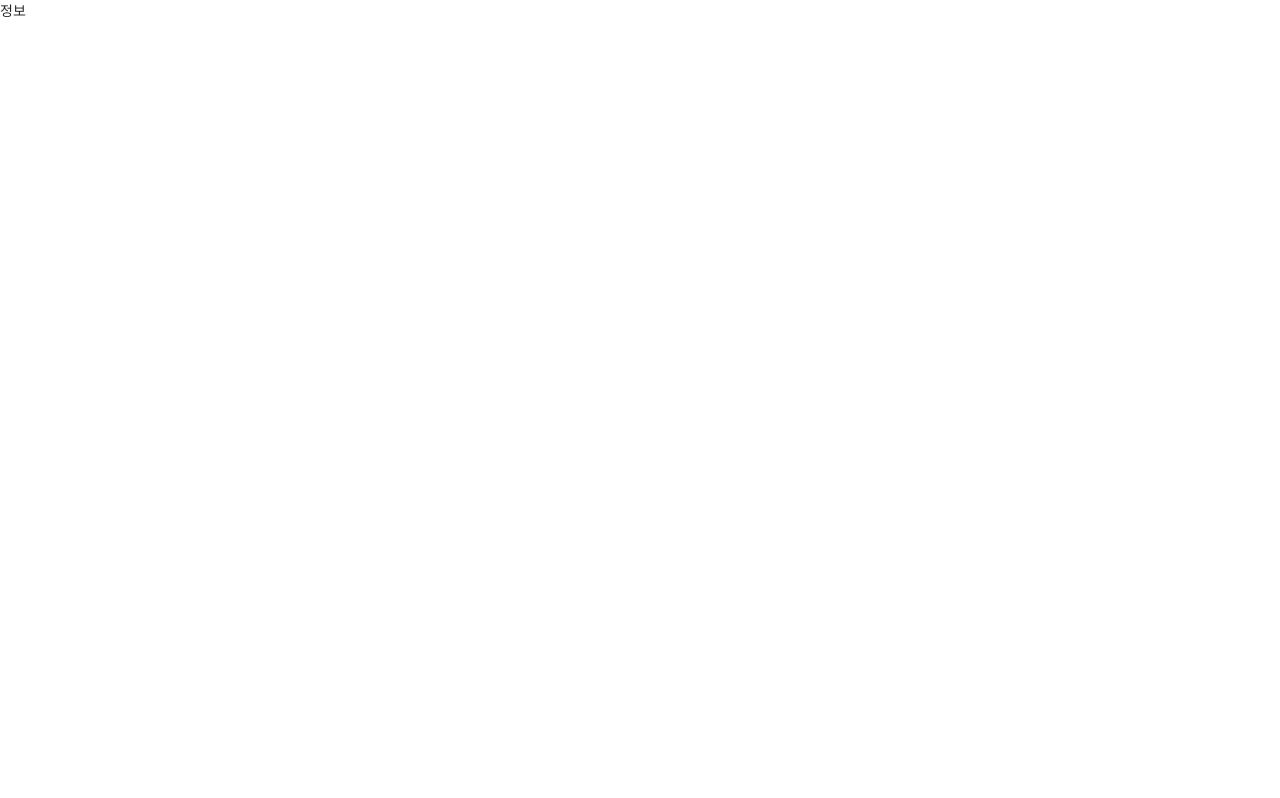
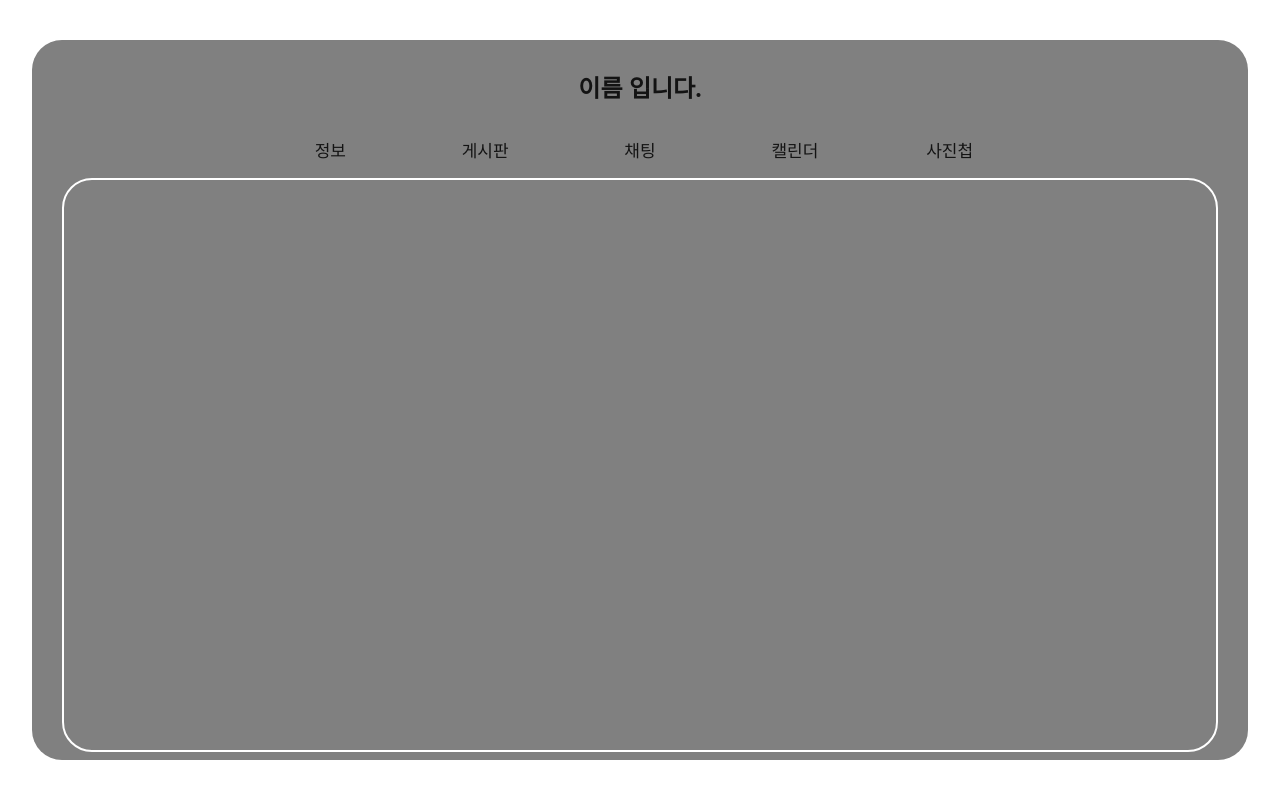
Before and after one commit to cbnu12/yas-front, a React (Create React App) app: page /team/1/1 in a window 1280 px wide. Built offline with nearby package versions, Linux system fonts and the light colour scheme.

Commit message:
feat: 팀 상세화면 CSS 적용

```diff
--- a/src/api/index.ts
+++ b/src/api/index.ts
@@ -23,7 +23,7 @@ axiosInstance.interceptors.request.use(
             setToken(token);
         }
 
-        req.headers.Authorization = getToken();
+        // req.headers.Authorization = getToken();
         return req;
     },
     (error) => {
--- /dev/null
+++ b/src/pages/Team/detail/TeamDetail.scss
@@ -0,0 +1,52 @@
+.team-detail{
+    width: 95%;
+    height: 90%;
+    margin: auto;
+    padding: 30px;
+    position: absolute;
+    top: 50%;
+    left: 50%;
+    transform: translate(-50%, -50%);
+    background-color: gray;
+    border-radius: 30px;
+
+    &__name{
+        text-align: center;
+        font-size: 24px;
+        font-weight: bold;
+        margin-bottom: 30px;
+    }
+
+    &__tab-list{
+        display: flex;
+        flex-direction: row;
+        flex-wrap: wrap;
+        justify-content: space-evenly;
+        width: 70%;
+        max-width: 1000px;
+        margin: auto;
+        height: 40px;
+
+        &__item{
+            font-size: 17px;
+            width: 120px;
+            text-align: center;
+
+            &:hover{
+                cursor: pointer;
+            }
+
+            &.active {
+                border-bottom: 3px solid #019FE2;
+            }
+        }
+    }
+
+    &__tab-container{
+        width: 100%;
+        height: 87%;
+        padding: 30px;
+        border: 2px solid white;
+        border-radius: 30px;
+    }
+}
--- a/src/pages/Team/detail/TeamDetail.tsx
+++ b/src/pages/Team/detail/TeamDetail.tsx
@@ -1,23 +1,54 @@
 import React, { useState } from "react";
+import { useNavigate, useParams } from "react-router-dom";
 import Calendar from "./components/calendar";
 import Information from "./components/information";
 import TeamChat from "./components/teamChat";
 import TeamNotice from "./components/teamNotice";
 import TeamPhoto from "./components/teamPhoto";
 
-type TabType = "INFORMATION" | "NOTICE" | "CHAT" | "CALENDAR" | "PHOTO";
+import "./TeamDetail.scss";
+
+const tabList: { name: string; link: string }[] = [
+  { name: "정보", link: "information" },
+  { name: "게시판", link: "notice" },
+  { name: "채팅", link: "chat" },
+  { name: "캘린더", link: "calendar" },
+  { name: "사진첩", link: "photo" },
+];
 
 const TeamDetail = () => {
-  const [tab, setTab] = useState<TabType>("INFORMATION");
+  const navigate = useNavigate();
+  const { id, tab } = useParams();
+  const name = "이름 입니다.";
+
+  console.log(id, tab);
 
   return (
-    <>
-      {tab === "INFORMATION" && <Information />}
-      {tab === "NOTICE" && <TeamNotice />}
-      {tab === "CHAT" && <TeamChat />}
-      {tab === "CALENDAR" && <Calendar />}
-      {tab === "PHOTO" && <TeamPhoto />}
-    </>
+    <div className="team-detail">
+      <div className="team-detail__name">{name}</div>
+      <div className="team-detail__tab-list">
+        {tabList.map((item) => (
+          <span
+            className={`team-detail__tab-list__item${
+              tab === item.link ? " active" : ""
+            }`}
+            key={item.name}
+            onClick={() => {
+              navigate(`/team/${id}/${item.link}`);
+            }}
+          >
+            {item.name}
+          </span>
+        ))}
+      </div>
+      <div className="team-detail__tab-container">
+        {tab === "information" && <Information />}
+        {tab === "notice" && <TeamNotice />}
+        {tab === "chat" && <TeamChat />}
+        {tab === "calendar" && <Calendar />}
+        {tab === "photo" && <TeamPhoto />}
+      </div>
+    </div>
   );
 };
 
--- a/src/pages/Team/detail/components/calendar/Calendar.tsx
+++ b/src/pages/Team/detail/components/calendar/Calendar.tsx
@@ -1,7 +1,7 @@
 import React from "react";
 
 const Calendar = () => {
-  return <>정보</>;
+  return <>캘린더</>;
 };
 
 export default Calendar;
```
